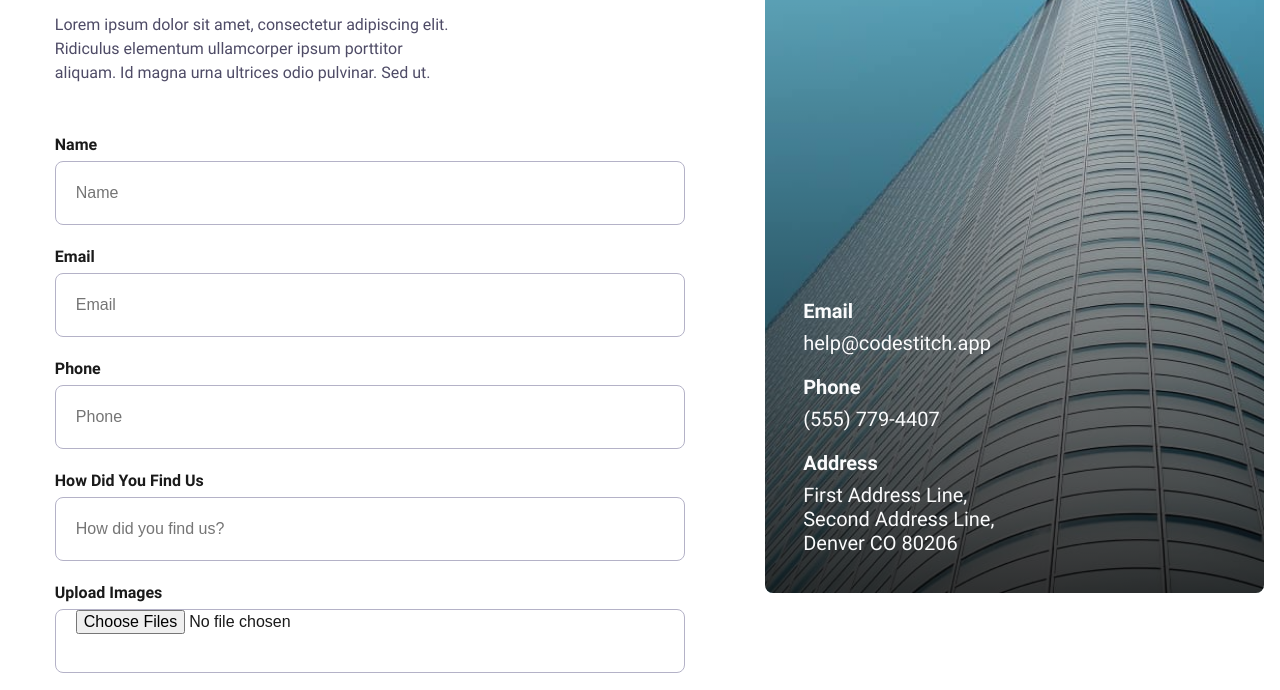
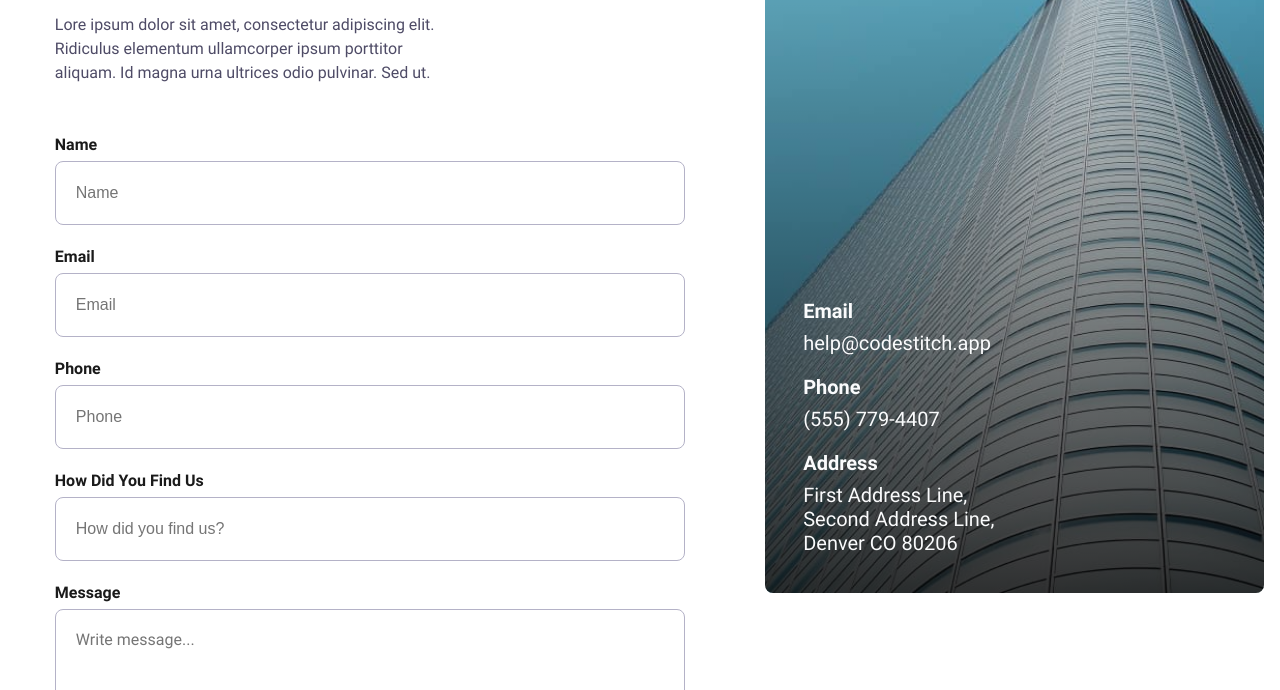
Before and after one commit to melbournewebsitesupply/Test-Repository, an Eleventy site: page src/content/pages/contact.html in a window 1280 px wide. Shown: the part 648-1338 px from the top of the page. Built offline with nearby package versions, Linux system fonts and the light colour scheme; Eleventy itself is replaced by a stand-in of ours; files that its build step writes are made by us from their sources.

Commit message:
disabled image upload functionality due to limited 10mb limit on netlify

```diff
--- a/src/content/pages/contact.html
+++ b/src/content/pages/contact.html
@@ -32,12 +32,12 @@ permalink: 'contact/'
 
     <section id="cs-contact">
         <div class="cs-container">
-            <form id="cs-form" name="Contact Form" method="POST" data-netlify="true" enctype="multipart/form-data">
+            <form id="cs-form" name="Contact Form" method="POST" data-netlify=”true”>
                 <div class="cs-content">
                     <span class="cs-topper">Contact</span>
                     <h2 class="cs-title">Get in Touch</h2>
                     <p class="cs-text">
-                        Lorem ipsum dolor sit amet, consectetur adipiscing elit. Ridiculus elementum ullamcorper ipsum porttitor aliquam. Id magna urna ultrices odio pulvinar. Sed ut.
+                        Lore ipsum dolor sit amet, consectetur adipiscing elit. Ridiculus elementum ullamcorper ipsum porttitor aliquam. Id magna urna ultrices odio pulvinar. Sed ut.
                     </p>
                 </div>
                 <label>
@@ -55,11 +55,6 @@ permalink: 'contact/'
                 <label>
                     How Did You Find Us
                     <input type="text" id="find" name="found-us-through" placeholder="How did you find us?">
-                </label>
-                <!-- File upload input for images -->
-                <label>
-                    Upload Images
-                    <input type="file" type="file" id="images" name="images[]" accept="image/*" multiple>
                 </label>
                 <label class="cs-label-message">
                     Message
```
